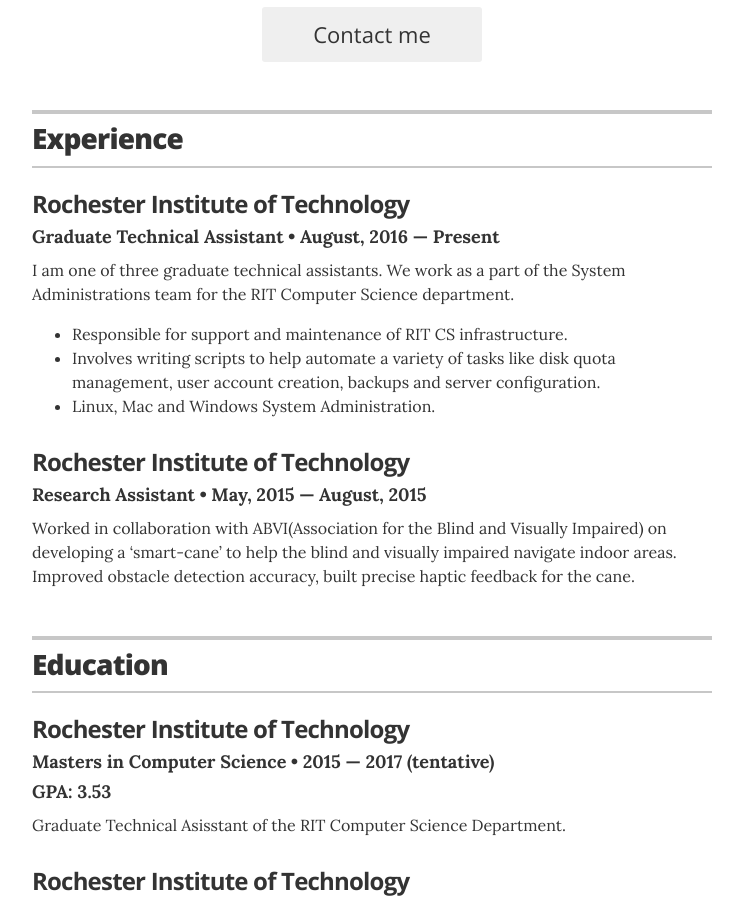
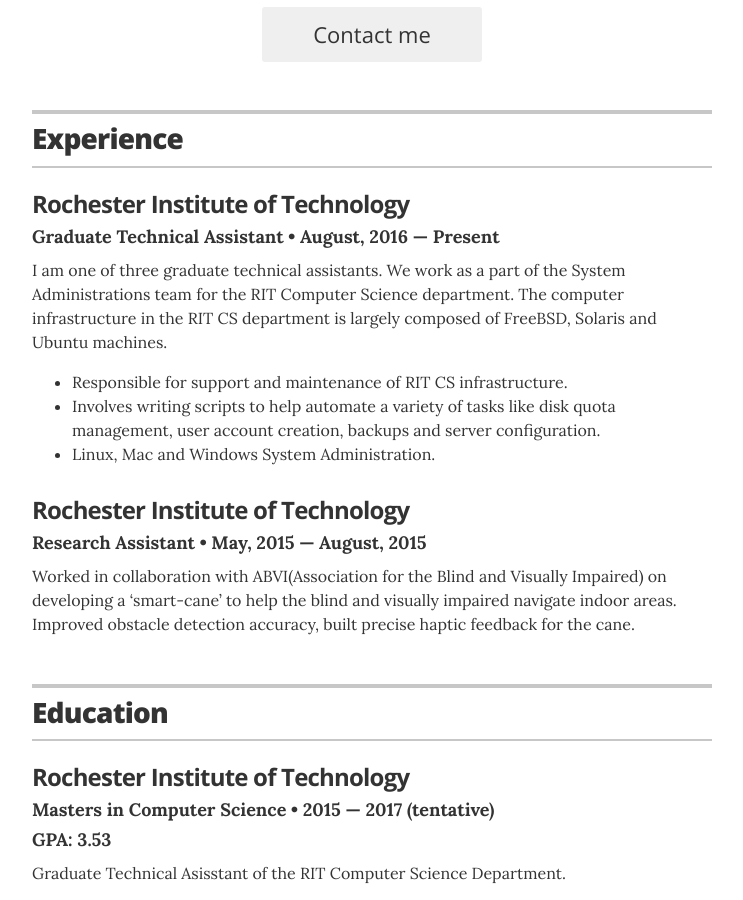
Before and after one commit to sameerraghuram/sameerraghuram.github.io, a Jekyll site: the page built from index.html, in a window 1280 px wide and 900 px high, scrolled down 446 px. Shown: the whole window, without its empty margins (268-1011 px from the left). Built offline with Jekyll 4.4.1, drawn with Linux system fonts in a browser that asks for light colours.

Commit message:
unix experience

```diff
--- a/_layouts/resume.html
+++ b/_layouts/resume.html
@@ -51,7 +51,7 @@
         <div class="resume-item" itemscope itemprop="worksFor" itemtype="http://schema.org/Organization">
           <h3 class="resume-item-title" itemprop="name">Rochester Institute of Technology</h3>
           <h4 class="resume-item-details" itemprop="description">Graduate Technical Assistant &bull; August, 2016 &mdash; Present</h4>
-          <p class="resume-item-copy"> I am one of three graduate technical assistants. We work as a part of the System Administrations team for the RIT Computer Science department.</p>
+          <p class="resume-item-copy"> I am one of three graduate technical assistants. We work as a part of the System Administrations team for the RIT Computer Science department. The computer infrastructure in the RIT CS department is largely composed of FreeBSD, Solaris and Ubuntu machines.</p>
           <ul class="resume-item-list">
             <li>Responsible for support and maintenance of RIT CS infrastructure.</li>
             <li>Involves writing scripts to help automate a variety of tasks like disk quota management, user account creation, backups and server configuration.</li>
```
